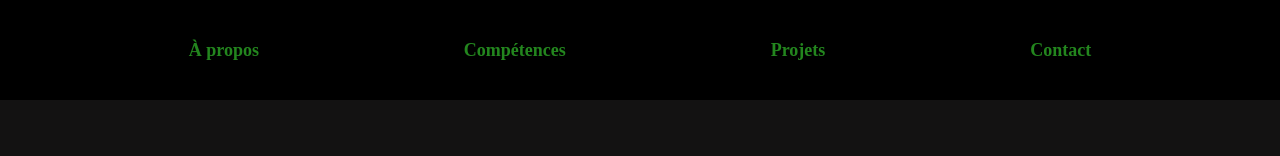
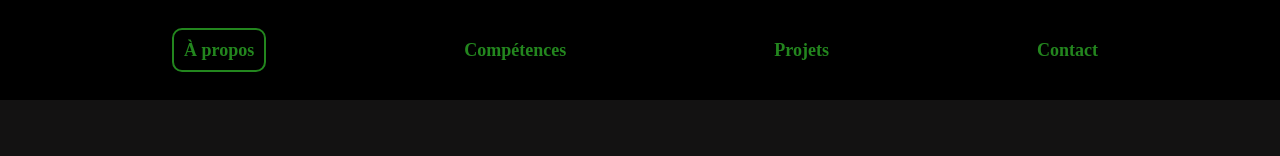
Before and after one commit to drikce88/Portfolio, a React (Vite) app in the folder Portfolio/: page / in a window 1280 px wide. In both pictures the pointer is over the link "À propos". Shown: the top 156 px of the page. Built offline with nearby package versions, Linux system fonts and the light colour scheme; a web font is replaced by a local one.

Commit message:
hover des liens de navigations

```diff
--- a/Portfolio/src/components/Nav/Nav.scss
+++ b/Portfolio/src/components/Nav/Nav.scss
@@ -27,5 +27,12 @@
         @include font-color;
         font-size: large;
         font-weight: bold;
+        padding: 10px;
+
+    }
+    & a:hover {
+        border: 2px solid #23861E;
+        border-radius: 10px;
+
     }
 }
```
